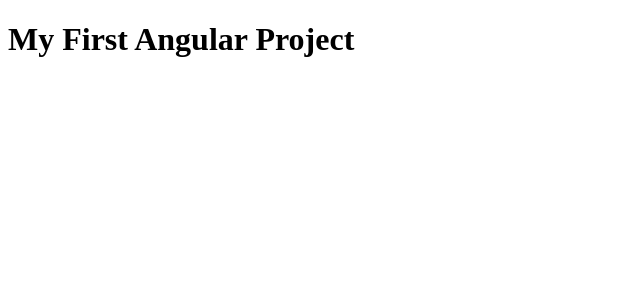
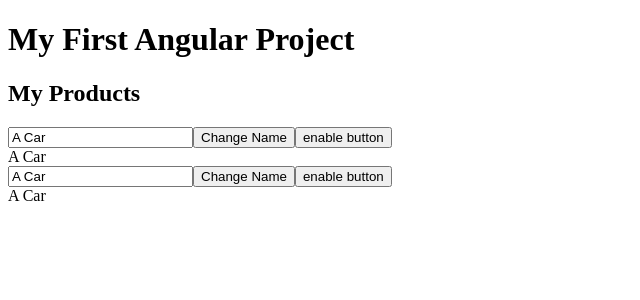
Before and after one commit to rod773/my-first-angular-project, an Angular app: page / in a window 1280 px wide. Shown: the top 300 px of the page, without its empty margins (0-640 px from the left). Built offline with nearby package versions, Linux system fonts and the light colour scheme.

Commit message:
products component

```diff
--- a/src/app/app.component.html
+++ b/src/app/app.component.html
@@ -1,5 +1,8 @@
 <div>
   <h1>My First Angular Project</h1>
+  <app-products></app-products>
+  <app-product></app-product>
+  <app-product></app-product>
 </div>
 
 
--- /dev/null
+++ b/src/app/components/product/product.component.html
@@ -0,0 +1,4 @@
+<input type="text" [(ngModel)]="productName" />
+<button (click)="productName = 'A Thee'" [disabled]="isDisabled">Change Name</button>
+<button (click)="isDisabled=!isDisabled">enable button</button>
+<div>{{productName}}</div>
--- /dev/null
+++ b/src/app/components/product/product.component.ts
@@ -0,0 +1,18 @@
+import { Component } from '@angular/core';
+
+@Component({
+  selector: 'app-product',
+  templateUrl: './product.component.html',
+  styleUrls: ['./product.component.scss'],
+})
+export class ProductComponent {
+  productName = 'A Book';
+
+  isDisabled = false;
+
+  constructor() {
+    setTimeout(() => {
+      this.productName = 'A Car';
+    }, 3000);
+  }
+}
--- /dev/null
+++ b/src/app/components/products/products.component.html
@@ -0,0 +1 @@
+<h2>My Products</h2>
```
Also changed, not shown: src/app/app.module.ts (+7 -10 lines), src/app/components/products/products.component.ts (added, +10 -0 lines), src/app/components/product/product.component.scss (added), src/app/components/products/products.component.scss (added).
